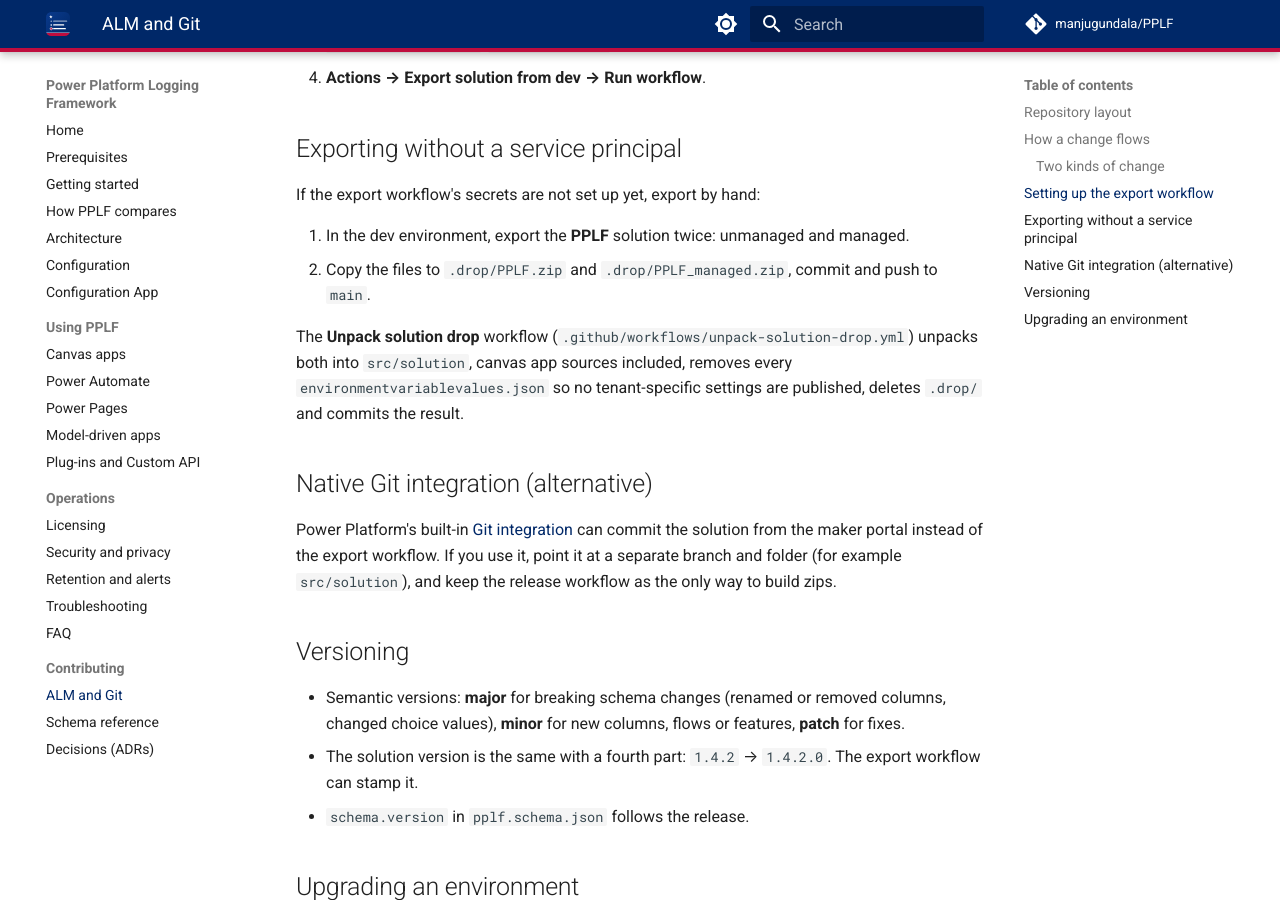
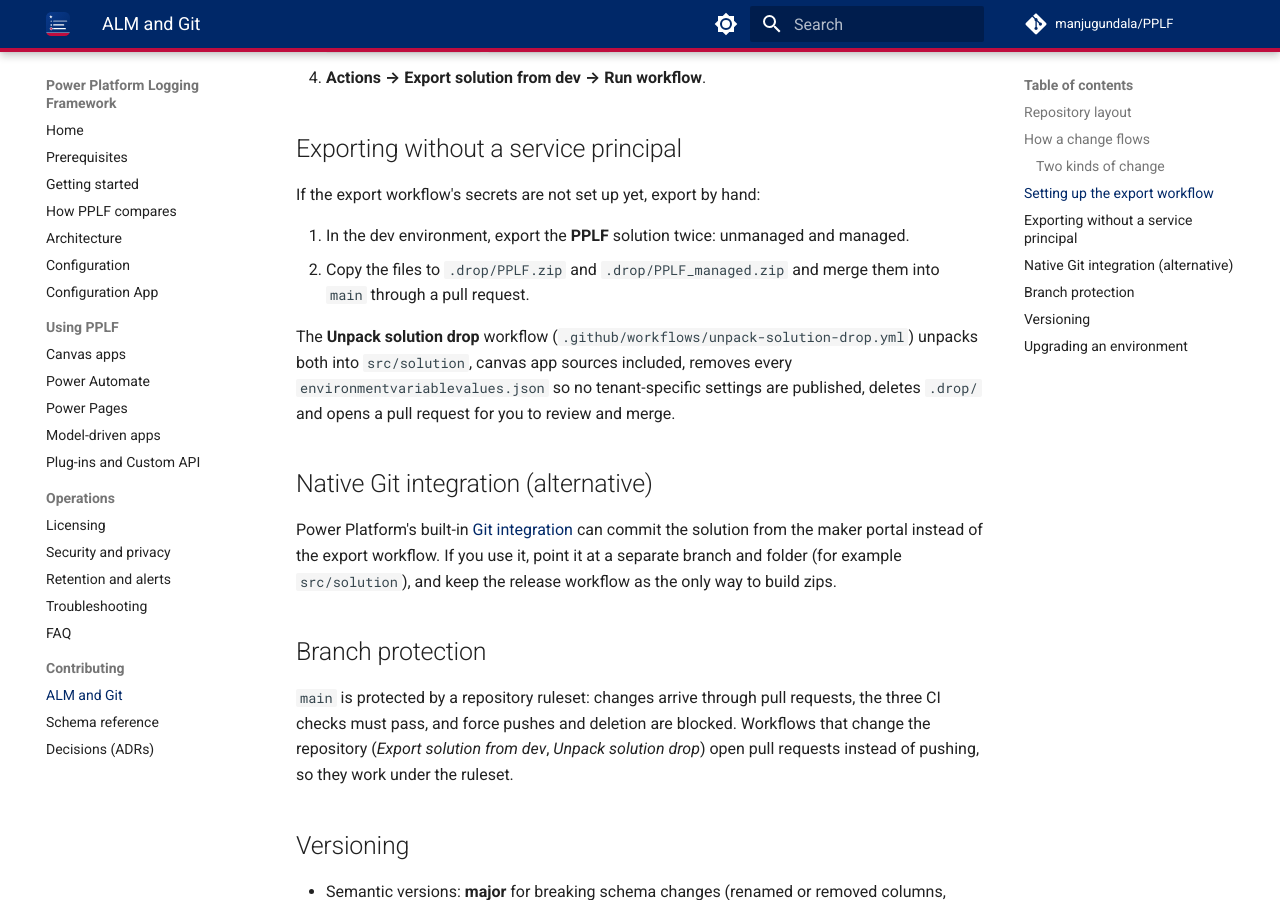
Before and after one commit to manjugundala/PPLF, an MkDocs documentation site: the page built from docs/alm-and-git.md, in a window 1280 px wide and 900 px high, scrolled down 1486 px. Built offline with MkDocs 1.6.1 and Material for MkDocs 9.7.7, drawn with Linux system fonts in a browser that asks for light colours; comment, search, counter and statistics services are not loaded.

Commit message:
ci: unpack workflow opens a pull request so main can be protected

```diff
--- a/docs/alm-and-git.md
+++ b/docs/alm-and-git.md
@@ -69,15 +69,21 @@ For flows, change `tools/build/flows.mjs` (not the generated JSON), run `npm run
 If the export workflow's secrets are not set up yet, export by hand:
 
 1. In the dev environment, export the **PPLF** solution twice: unmanaged and managed.
-2. Copy the files to `.drop/PPLF.zip` and `.drop/PPLF_managed.zip`, commit and push to `main`.
+2. Copy the files to `.drop/PPLF.zip` and `.drop/PPLF_managed.zip` and merge them into `main` through a pull request.
 
 The **Unpack solution drop** workflow (`.github/workflows/unpack-solution-drop.yml`) unpacks both into
 `src/solution`, canvas app sources included, removes every `environmentvariablevalues.json` so no
-tenant-specific settings are published, deletes `.drop/` and commits the result.
+tenant-specific settings are published, deletes `.drop/` and opens a pull request for you to review and merge.
 
 ## Native Git integration (alternative)
 
 Power Platform's built-in [Git integration](https://learn.microsoft.com/power-platform/alm/git-integration/overview) can commit the solution from the maker portal instead of the export workflow. If you use it, point it at a separate branch and folder (for example `src/solution`), and keep the release workflow as the only way to build zips.
+
+## Branch protection
+
+`main` is protected by a repository ruleset: changes arrive through pull requests, the three CI checks must pass,
+and force pushes and deletion are blocked. Workflows that change the repository (*Export solution from dev*,
+*Unpack solution drop*) open pull requests instead of pushing, so they work under the ruleset.
 
 ## Versioning
 
```
Also changed, not shown: 1 other file.
